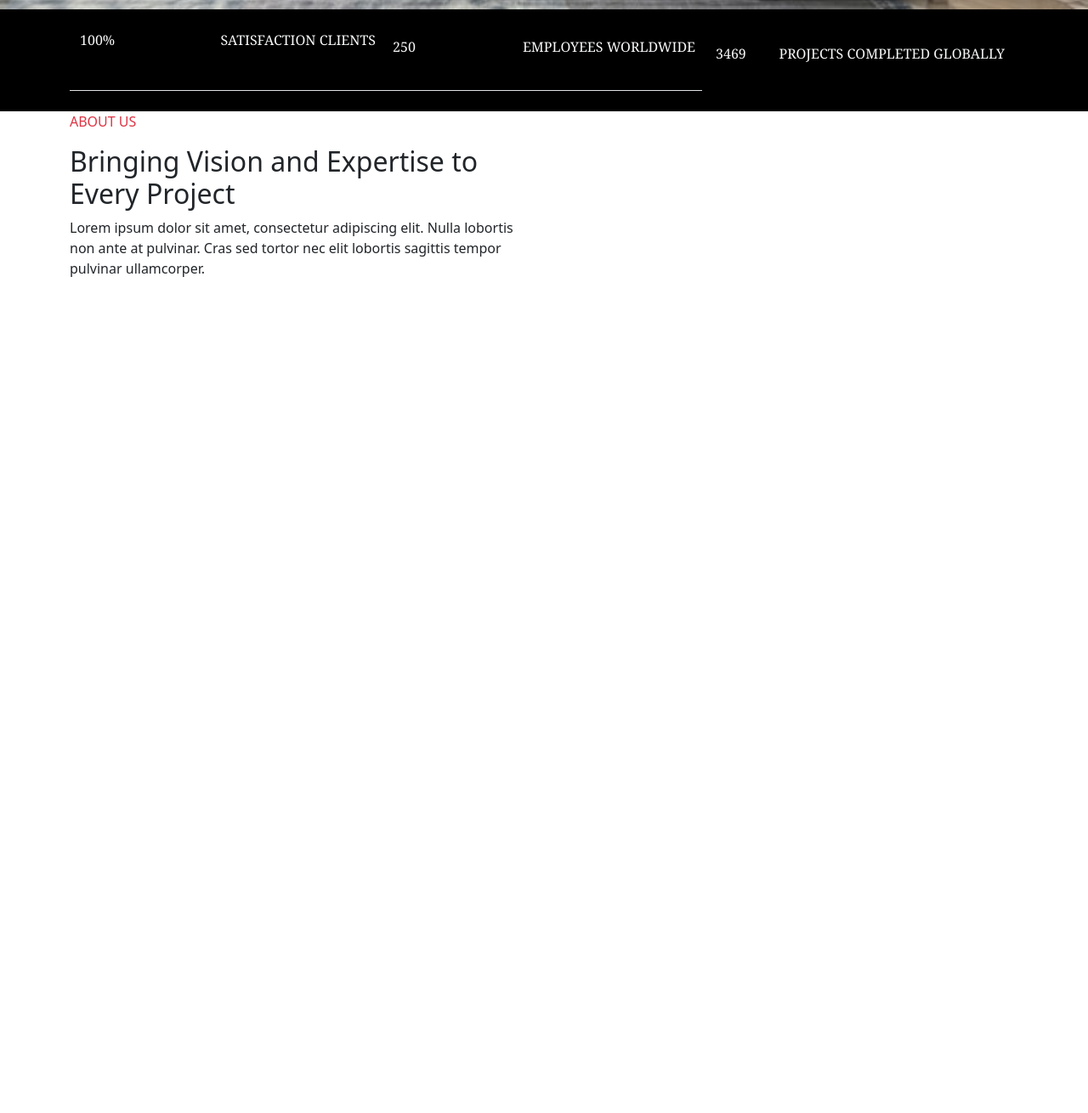
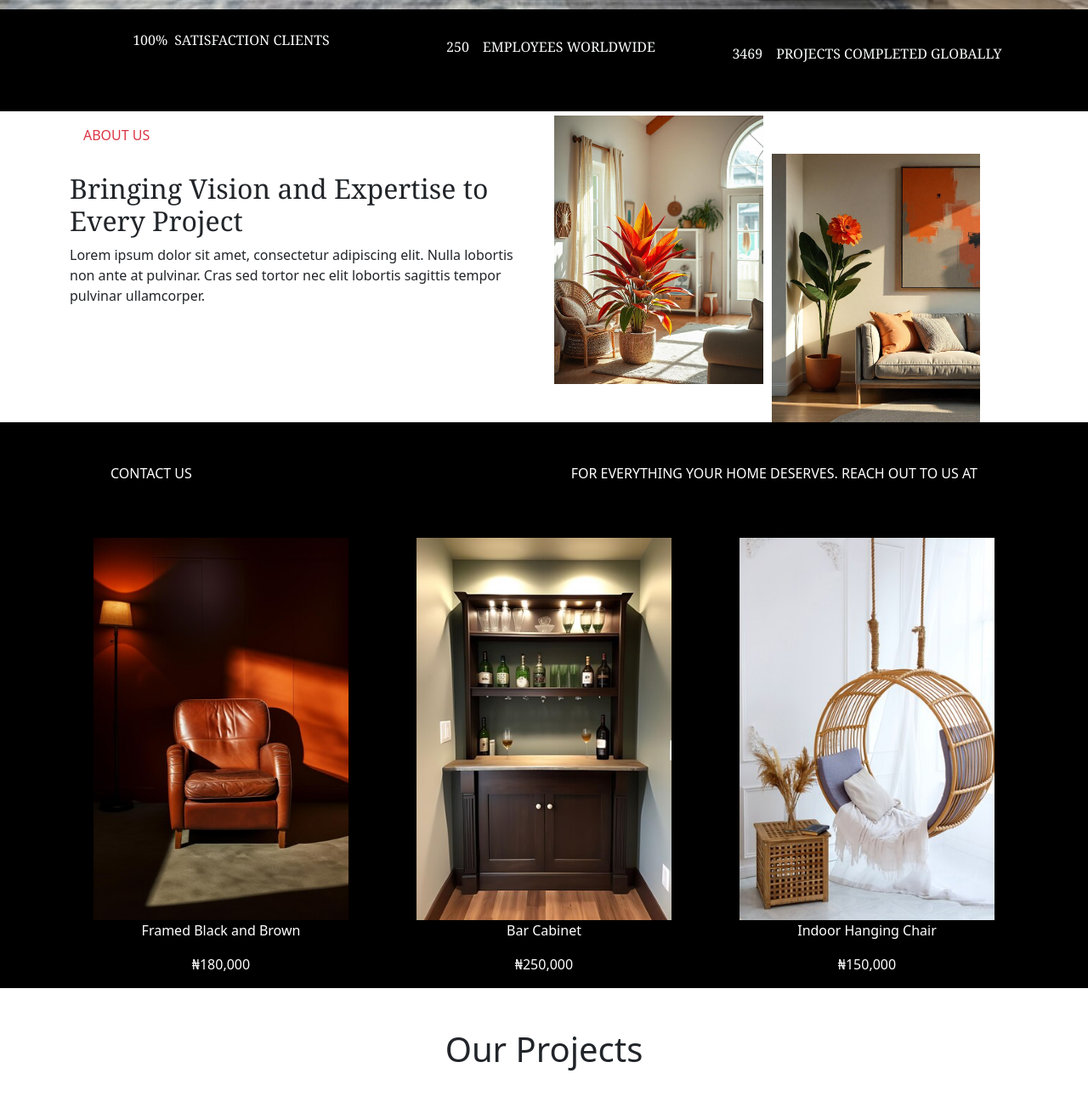
Before and after one commit to Nonso-charles/Furniture-Website, a plain HTML site: page index.html in a window 1280 px wide. Shown: the part 1001-2311 px from the top of the page at 85% size. Before the commit the page ends 1345 px from the top, so only its background shows below. Drawn offline with nearby package versions, Linux system fonts and the light colour scheme.

Commit message:
images and stylesheet update

```diff
--- a/index.html
+++ b/index.html
@@ -18,7 +18,7 @@
             <span class="navbar-toggler-icon"></span>
         </button>
         <div class="collapse navbar-collapse justify-content-center" id="navbarNav">
-            <ul class="navbar-nav">
+            <ul class="navbar-nav ms-auto">
                 <li class="nav-item">
                     <a class="nav-link" href="#">Home</a>
                 </li>
@@ -55,16 +55,16 @@
 <section style="background: black" id="numbers">
     <div class="container p-4 text-light">
         <div class="row">
-            <div class="col-12 col-lg-4 d-flex justify-content-between border-bottom">
-                <p>100%</p>
+            <div class="col-12 col-lg-4 d-flex justify-content-center">
+                <p class="mx-2">100%</p>
                 <p>SATISFACTION CLIENTS</p>
             </div>
-            <div class="col-12 col-lg-4 d-flex justify-content-between border-bottom p-2">
-                <p>250</p>
+            <div class="col-12 col-lg-4 d-flex justify-content-center p-2">
+                <p class="mx-3">250</p>
                 <p>EMPLOYEES WORLDWIDE</p>
             </div>
-            <div class="col-12 col-lg-4 d-flex justify-content-between p-3">
-                <p>3469</p>
+            <div class="col-12 col-lg-4 d-flex justify-content-center p-3">
+                <p class="mx-3">3469</p>
                 <p>PROJECTS COMPLETED GLOBALLY</p>
             </div>
         </div>
@@ -75,9 +75,68 @@
     <div class="container">
         <div class="row">
             <div class="col-lg-6">
-                <p class="text-danger">ABOUT US</p>
+                <p class="text-danger p-3">ABOUT US</p>
                 <h2 class="about-header">Bringing Vision and Expertise to Every Project</h2>
                 <p>Lorem ipsum dolor sit amet, consectetur adipiscing elit. Nulla lobortis non ante at pulvinar. Cras sed tortor nec elit lobortis sagittis tempor pulvinar ullamcorper.</p>
+            </div>
+
+            <div class="col-lg-6">
+                <div class="d-flex image-container">
+                <img src="plant.jpeg" alt="plant" class="img1">
+                <img src="plant1.jpeg" alt="plant" class="img2">
+                </div>
+            </div>
+        </div>
+    </div>
+</section>
+
+<section style="background: black;color: white;">
+     <div class="container">
+        <div class="d-flex justify-content-between p-5">
+            <p>CONTACT US</p>
+            <p>FOR EVERYTHING YOUR HOME DESERVES. REACH OUT TO US AT</p>
+        </div>
+        <div class="row d-flex justify-content-center">
+           <div class="col-lg-4">
+            <img src="brown.jpg" alt="brown-chair" class="brown img-fluid mx-auto d-block">
+            <p class="text-center">Framed Black and Brown</p>
+            <p class="text-center">₦180,000</p>
+           </div>
+
+           <div class="col-lg-4">
+            <img src="bar.jpg" alt="bar-cabinet" class="cabinet img-fluid mx-auto d-block">
+            <p class="text-center">Bar Cabinet</p>
+            <p class="text-center">₦250,000</p>
+           </div>
+
+           <div class="col-lg-4">
+            <img src="hanging-chair.jpg" alt="indoor-hanging-chair" class="chair img-fluid mx-auto d-block">
+            <p class="text-center">Indoor Hanging Chair</p>
+            <p class="text-center">₦150,000</p>
+           </div>
+        </div>
+     </div>
+</section>
+
+<section>
+    <div class="container">
+        <h1 class="text-center p-5">Our Projects</h1>
+        <div class="row">
+            <div class="col-lg-6">
+                <img src="furniture.jpg" alt="furniture" class="furniture">
+            </div>
+            <div class="col-lg-6 pt-5">
+                <h3>Landscape</h3>
+                <p>Our team is dedicated to transforming your living spaces into beautiful havens that reflect your personal tastes.</p>
+                <p>See Projects <img src="up-right-arrow.png" alt="" class="icon"></p>
+            </div>
+            <div class="col-lg-6 pt-5">
+                <h3>Commercial Interiors</h3>
+                <p>We focus on creating inviting and productive environment that enhance the experience of both clients and employees.</p>
+                <p>See Projects <img src="up-right-arrow.png" alt="" class="icon"></p>
+            </div>
+            <div class="col-lg-6">
+                <img src="space.jpg" alt="" class="furniture">
             </div>
         </div>
     </div>
--- a/styles.css
+++ b/styles.css
@@ -36,5 +36,33 @@
     }
 
     .about-header {
-        font-family: 'Georgia, serif;
+        font-family: 'Georgia', serif;
     }
+
+    .image-container img {
+      max-width: 45%;
+    }
+
+    .img1 {
+      align-self: flex-start;
+      margin-right: 10px;
+      margin-top: 5px;
+    }
+
+    .img2 {
+      margin-top: 50px;
+    }
+
+    .brown, .cabinet, .chair {
+      width: 300px;
+      height: auto;
+    }
+
+   .icon {
+    width: 10px;
+   }
+
+   .furniture {
+    width: 500px;
+    height: auto;
+   }
```
Also changed, not shown: bar.jpg (added), brown.jpg (added), furniture.jpg (added), hanging-chair.jpg (added), plant.jpeg (added), plant1.jpeg (added), space.jpg (added), up-right-arrow.png (added).
